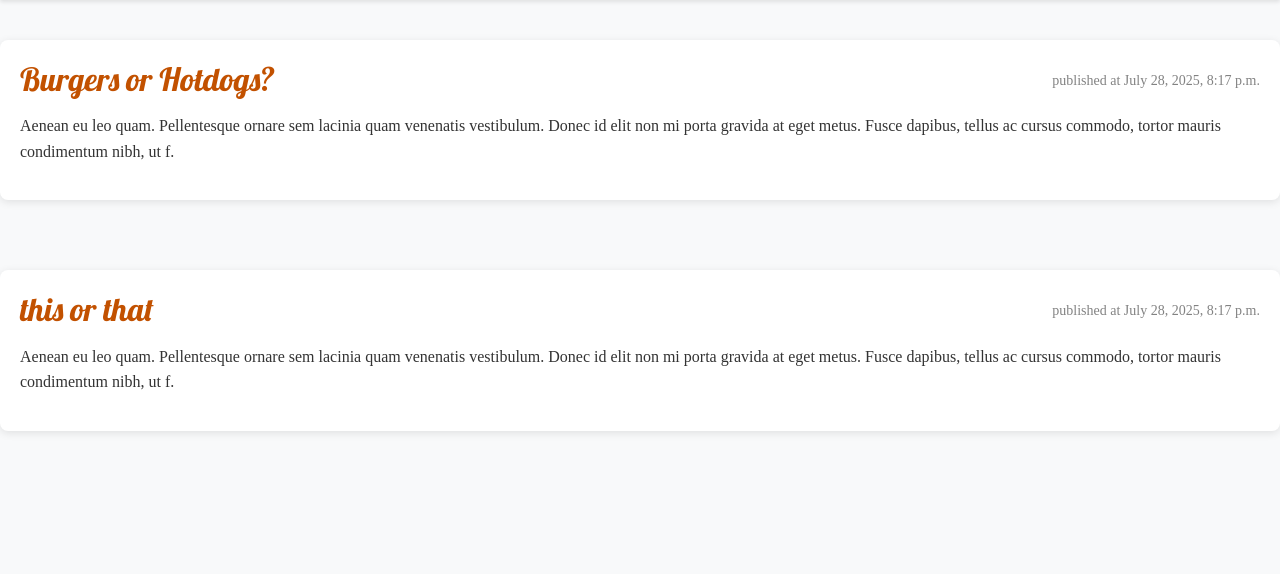
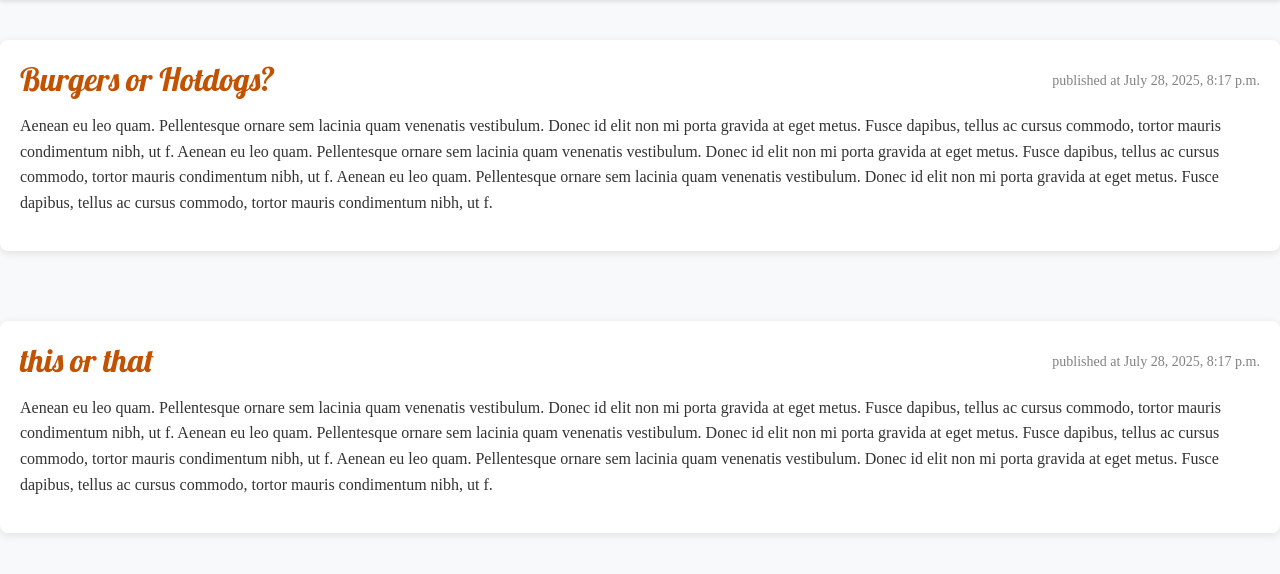
Before and after one commit to Sockmonkey11/votingapp, a Django app: page / in a window 1280 px wide. Shown: the part 106-680 px from the top of the page. Run offline with Django 5.2, Linux system fonts and the light colour scheme; data comes from the database, SQL or seed files in the repository.

Commit message:
P changes

```diff
--- a/newapp/templates/newapp/home.html
+++ b/newapp/templates/newapp/home.html
@@ -17,7 +17,10 @@
             <article class="question">
                 <time>published at {{ question.published_date }}</time>
                 <h2><a href="">{{ question.question_title }}</a></h2>
-                <p>Aenean eu leo quam. Pellentesque ornare sem lacinia quam venenatis vestibulum. Donec id elit non mi porta gravida at eget metus. Fusce dapibus, tellus ac cursus commodo, tortor mauris condimentum nibh, ut f.</p>
+                <p>Aenean eu leo quam. Pellentesque ornare sem lacinia quam venenatis vestibulum. Donec id elit non mi porta gravida at eget metus. Fusce dapibus, tellus ac cursus commodo, tortor mauris condimentum nibh, ut f.
+                    Aenean eu leo quam. Pellentesque ornare sem lacinia quam venenatis vestibulum. Donec id elit non mi porta gravida at eget metus. Fusce dapibus, tellus ac cursus commodo, tortor mauris condimentum nibh, ut f.
+                    Aenean eu leo quam. Pellentesque ornare sem lacinia quam venenatis vestibulum. Donec id elit non mi porta gravida at eget metus. Fusce dapibus, tellus ac cursus commodo, tortor mauris condimentum nibh, ut f.
+                </p>
             </article>
         {% endfor %}
     </body>
```
